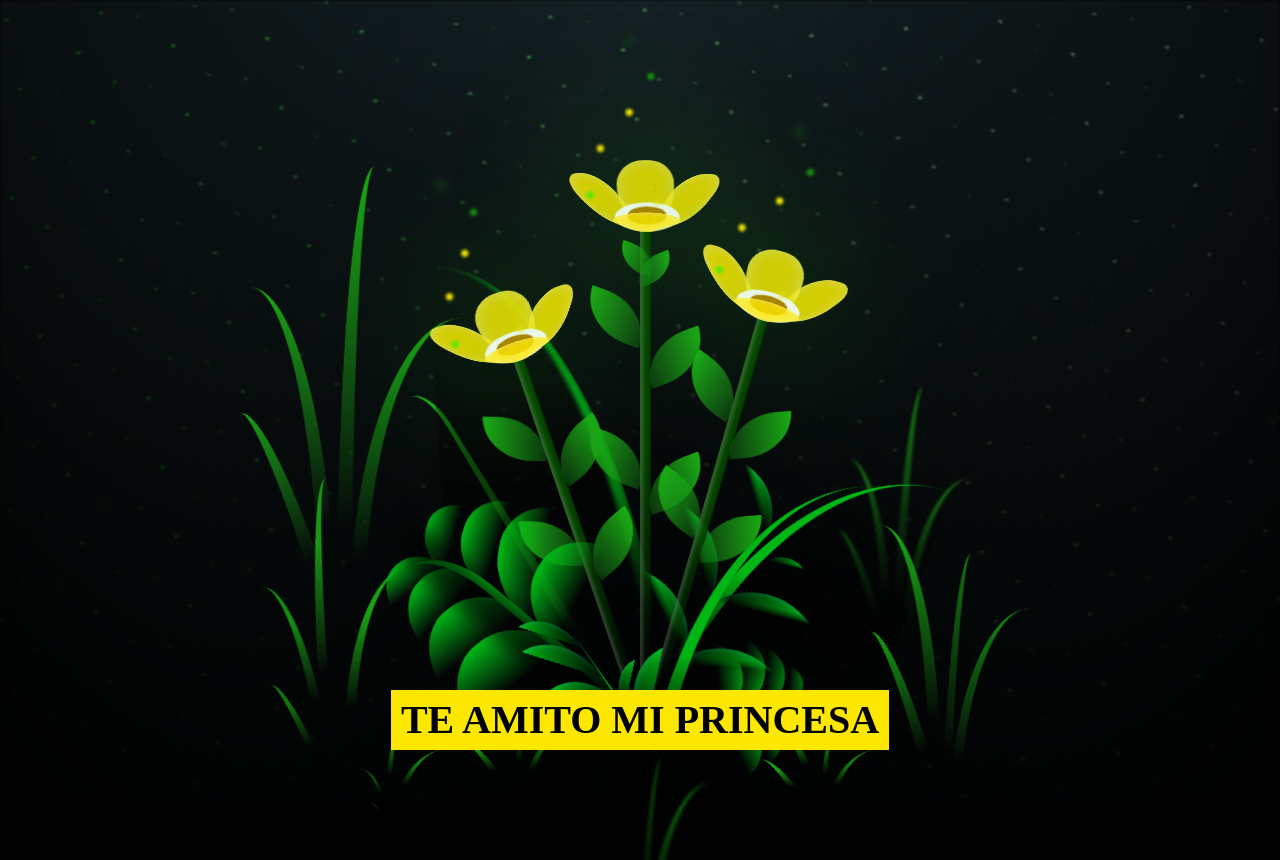
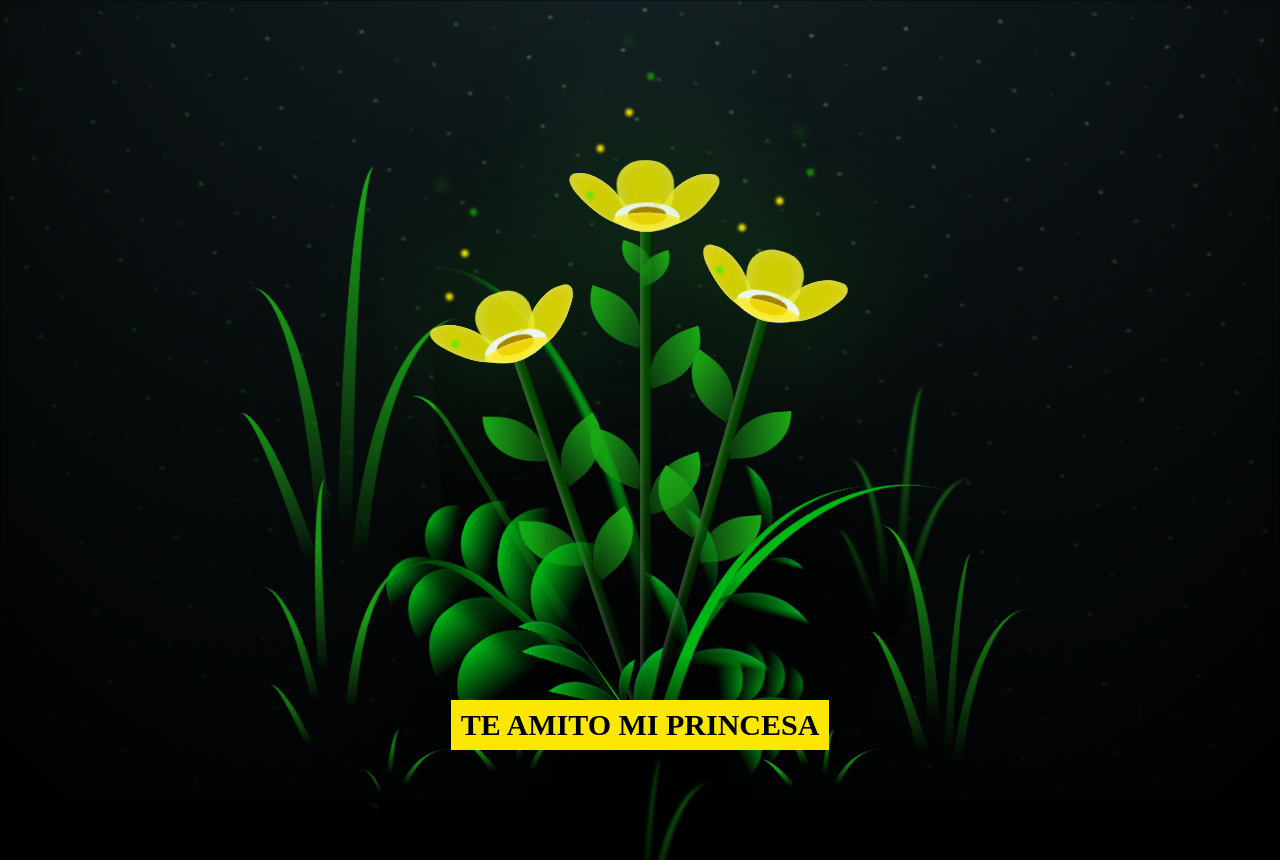
Before and after one commit to waricitaw/mi-amor, a plain HTML site: page index.html in a window 1280 px wide. Shown: the top 860 px of the page. Drawn offline with Linux system fonts and the light colour scheme; a web font is replaced by a local one.

Commit message:
Add files via upload

```diff
--- a/css/style.css
+++ b/css/style.css
@@ -84,10 +84,10 @@ body {
   background: #fce700;
   bottom: 50px;
   font-family: "Darling"; /* Solo la fuente Darling */
-  font-size: 40px;
+  font-size: 30px;
   font-style: normal;
   font-weight: 800;
-  height: 60px;
+  height: 50px;
   line-height: 1;
   padding: 10px;
   position: absolute;
```
